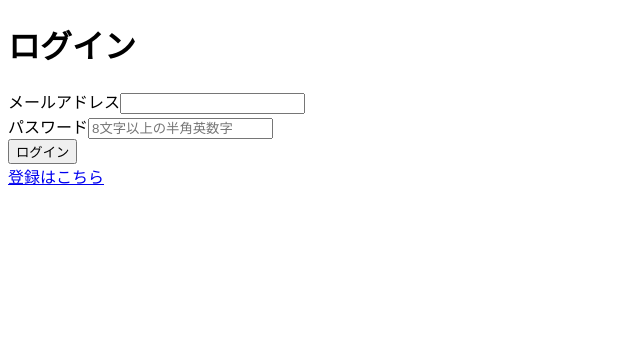
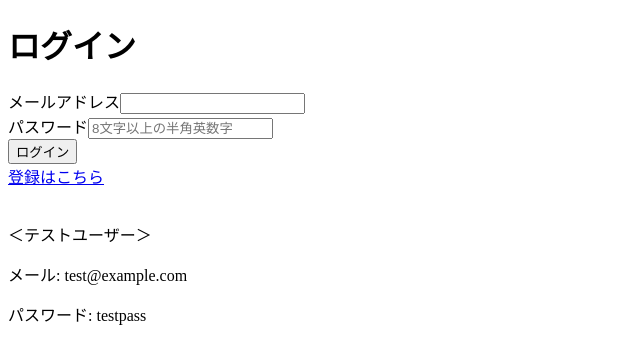
Before and after one commit to 4nzi/chat-web, a Next.js app in the folder frontend/: page /login in a window 1280 px wide. Shown: the top 364 px of the page, without its empty margins (0-640 px from the left). Built offline with nearby package versions, Linux system fonts and the light colour scheme; no server answers.

Commit message:
add test user comment

```diff
--- a/frontend/src/pages/login.tsx
+++ b/frontend/src/pages/login.tsx
@@ -50,6 +50,13 @@ const Login: NextPage = () => {
             登録はこちら
           </a>
         </Link>
+        <br />
+        <br />
+        <div>
+          <p>＜テストユーザー＞</p>
+          <p>メール: test@example.com</p>
+          <p>パスワード: testpass</p>
+        </div>
       </form>
     </main>
   )
```
